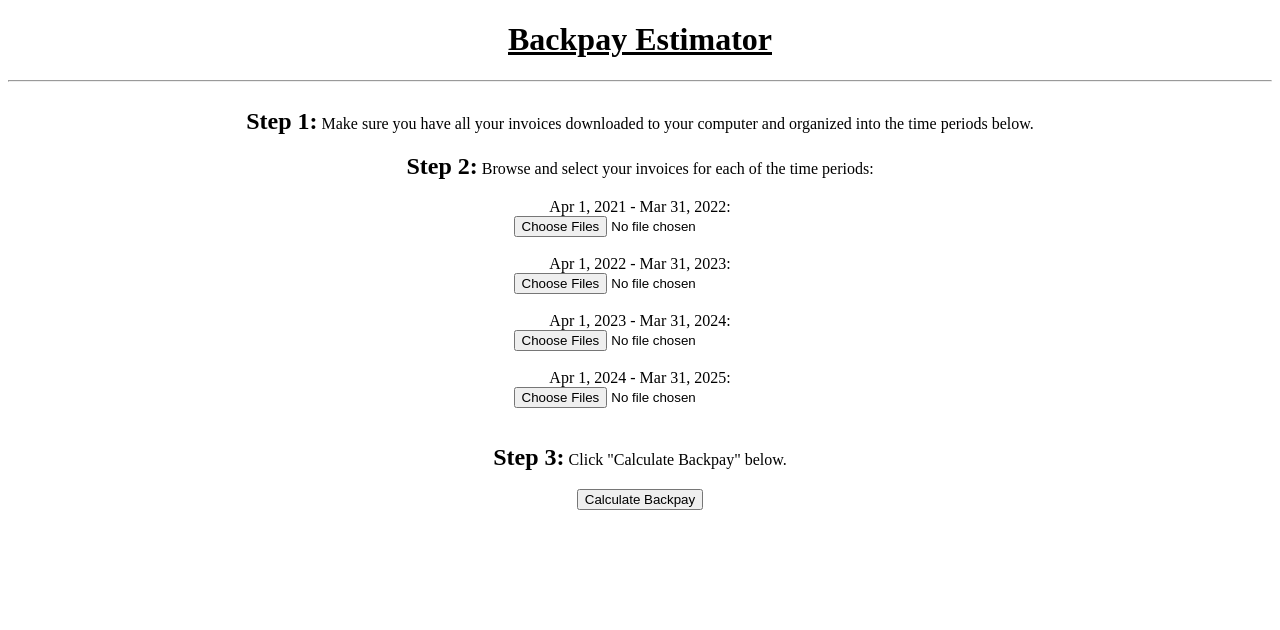
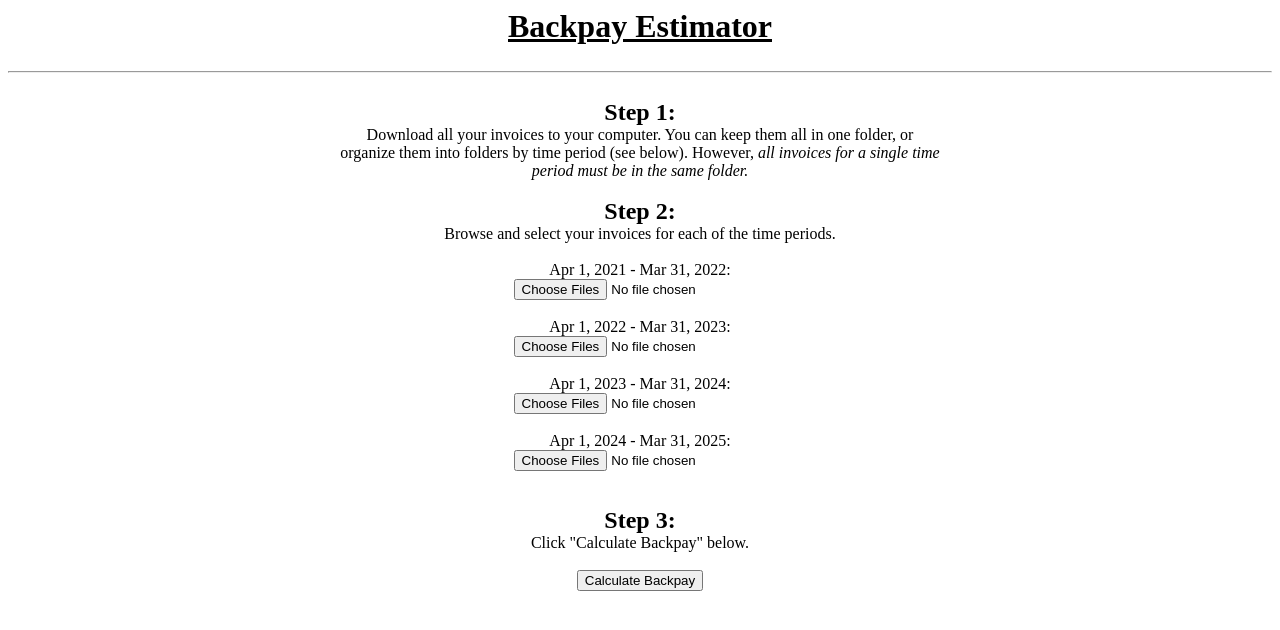
Before and after one commit to gwlsn/CountHours, a plain HTML site: page index.html in a window 1280 px wide. Drawn offline with Linux system fonts and the light colour scheme.

Commit message:
Made instructions more clear

```diff
--- a/index.html
+++ b/index.html
@@ -5,16 +5,30 @@
     <meta name="viewport" content="width=device-width, initial-scale=1.0">
     <title>Calculate Backpay</title>
     <script src="https://cdnjs.cloudflare.com/ajax/libs/xlsx/0.18.5/xlsx.full.min.js"></script>
+    <style>
+        .wrap-text {
+            overflow-wrap: break-word;
+            max-width: 600px;
+            margin: 0;
+            padding: 0;
+        }
+        h1, h2 {
+            display: inline;
+        }
+    </style>
 </head>
 <body>
     <center>
     <h1><u>Backpay Estimator</u></h1>
+    <br><br>
     <hr>
     <br>
-    <h2 style="display:inline">Step 1:</h2> Make sure you have all your invoices downloaded to your computer and organized into the time periods below.
-    <br><br>
-    <h2 style="display:inline">Step 2:</h2> Browse and select your invoices for each of the time periods:
-    <br><br>
+    <h2>Step 1:</h2>
+    <p class="wrap-text">Download all your invoices to your computer. You can keep them all in one folder, or organize them into folders by time period (see below). However, <i>all invoices for a single time period must be in the same folder.</i></p>
+    <br>
+    <h2>Step 2:</h2>
+    <p class="wrap-text">Browse and select your invoices for each of the time periods.</p>
+    <br>
     <form id="fileForm">
         <label for="fileInput1">Apr 1, 2021 - Mar 31, 2022: </label><br>
         <input type="file" id="fileInput1" multiple accept=".xlsx"><br><br>
@@ -28,8 +42,9 @@
         <label for="fileInput1">Apr 1, 2024 - Mar 31, 2025: </label><br>
         <input type="file" id="fileInput4" multiple accept=".xlsx"><br><br>
         <br>
-        <h2 style="display:inline">Step 3:</h2> Click "Calculate Backpay" below.
-        <br><br>
+        <h2>Step 3:</h2>
+        <p class="wrap-text">Click "Calculate Backpay" below.</p>
+        <br>
         <button type="button" id="calculateButton">Calculate Backpay</button>
     </form>
     <p id="result"></p>
```
